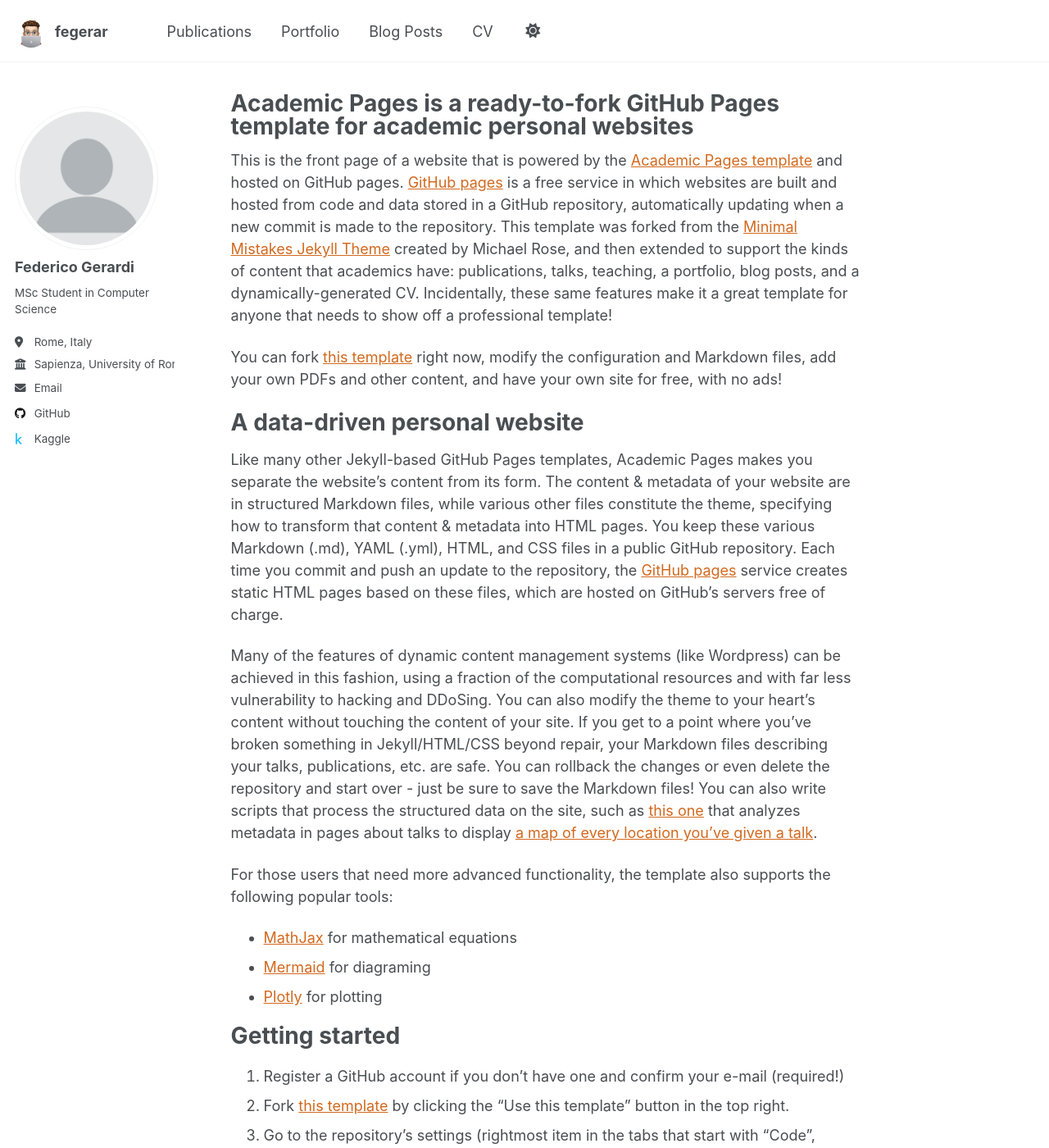
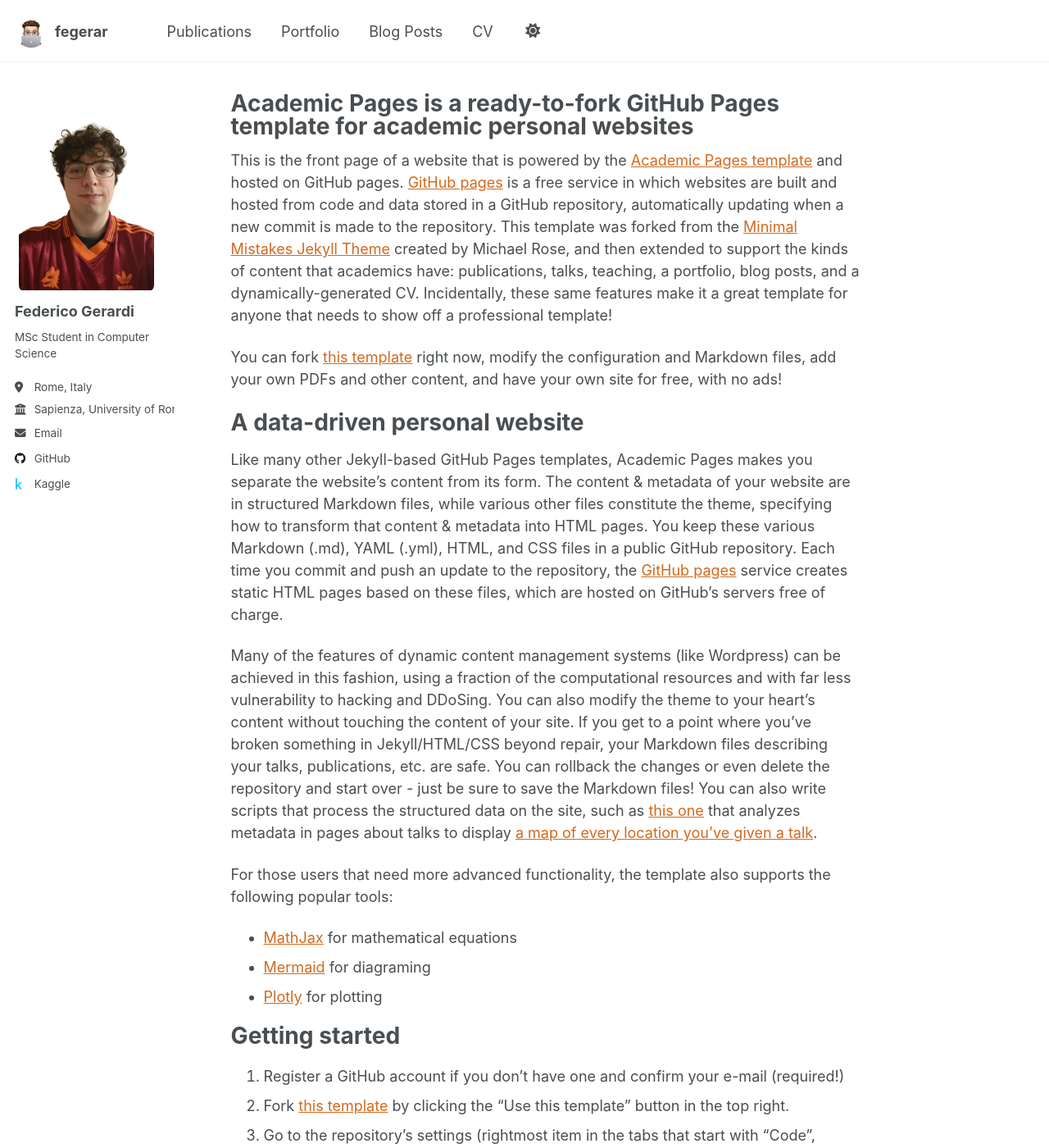
Before and after one commit to fegerar/fegerar.github.io, a Jekyll site: the page built from _pages/about.md, in a window 1280 px wide and 1400 px high. Shown: the whole window at 82% size. Built offline with Jekyll 4.4.1, drawn with Linux system fonts in a browser that asks for light colours; a script that is not in the unit is left out.

Commit message:
Update sidebar styles and add new profile images

```diff
--- a/_sass/layout/_sidebar.scss
+++ b/_sass/layout/_sidebar.scss
@@ -95,11 +95,10 @@
 
   img {
     max-width: 175px;
-    border-radius: 50%;
+    border-radius: 5%;
 
     @include breakpoint($large) {
       padding: 5px;
-      border: 1px solid var(--global-border-color);
     }
   }
 }
```
Also changed, not shown: images/profile.png.
